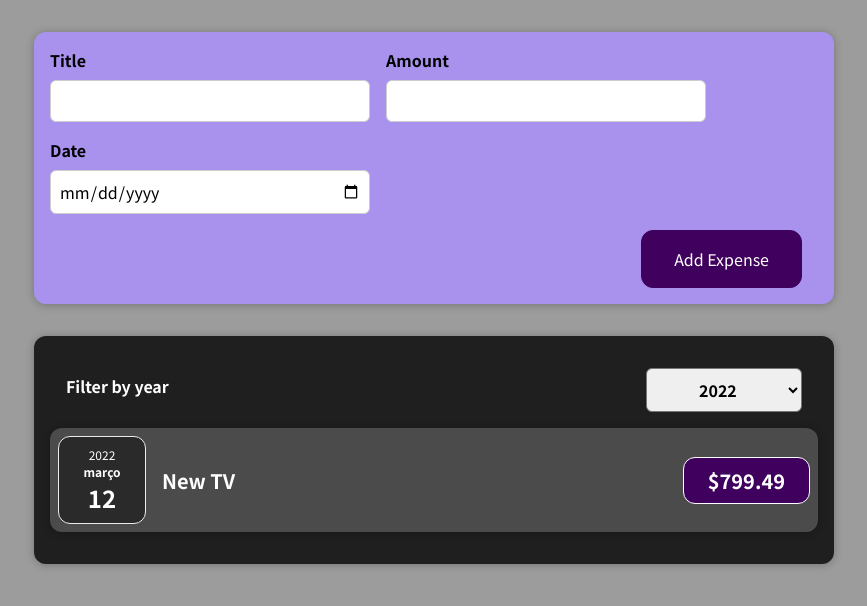
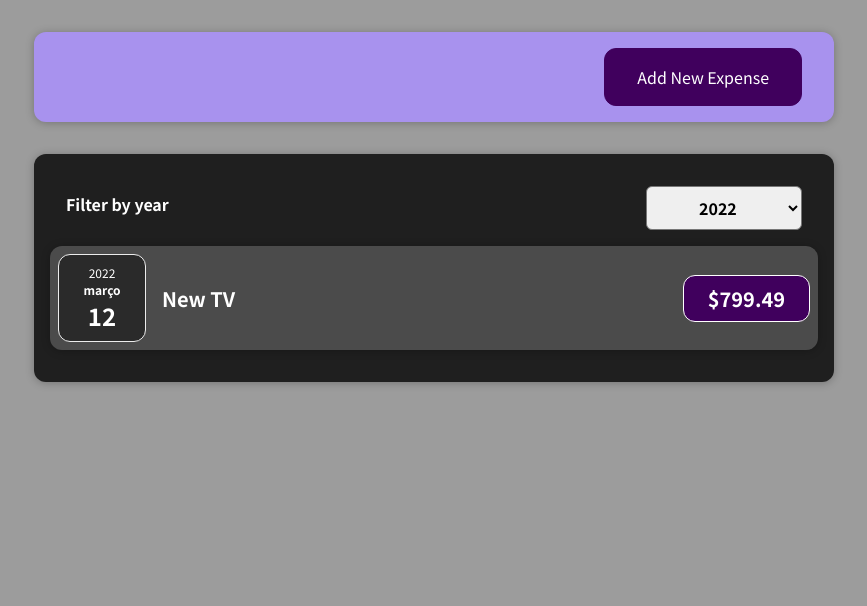
Before and after one commit to rdaraujo/react-max-udemy, a React (Create React App) app: page / in a window 1280 px wide. Shown: the top 606 px of the page, without its empty margins (206-1073 px from the left). Built offline with nearby package versions, Linux system fonts and the light colour scheme.

Commit message:
Add conditional to expenses

```diff
--- a/src/components/expense/ExpenseItem.js
+++ b/src/components/expense/ExpenseItem.js
@@ -5,6 +5,7 @@
 
 const ExpenseItem = (props) => {
   return (
+    <li>
       <Card className="expense-item">
         <div>
           <ExpenseDate date={props.date} />
@@ -14,6 +15,7 @@
           <div className="expense-item__price">${props.amount}</div>
         </div>
       </Card>
+    </li>
   );
 };
 
--- a/src/components/expense/Expenses.js
+++ b/src/components/expense/Expenses.js
@@ -1,7 +1,7 @@
 import { useState } from "react";
 
-import ExpenseItem from "./ExpenseItem";
 import ExpenseFilter from "./ExpensesFilter";
+import ExpensesList from "./ExpensesList";
 import Card from "../ui/Card";
 
 import "./Expenses.css";
@@ -15,28 +15,18 @@
     setYearFilter(year);
   };
 
+  const filteredExpenses = props.expenses.filter(
+    (expense) =>
+      yearFilter === "" || expense.date.getFullYear() === Number(yearFilter)
+  );
+
   return (
     <Card className="expenses">
       <ExpenseFilter
         selectedYear={yearFilter}
         onSelectYearFilter={selectYearFilter}
       />
-      {props.expenses
-        .filter(
-          (expense) =>
-            yearFilter === "" ||
-            expense.date.getFullYear() === Number(yearFilter)
-        )
-        .map((expense) => {
-          return (
-            <ExpenseItem
-              key={expense.id}
-              title={expense.title}
-              date={expense.date}
-              amount={expense.amount}
-            />
-          );
-        })}
+      <ExpensesList items={filteredExpenses} />
     </Card>
   );
 };
--- /dev/null
+++ b/src/components/expense/ExpensesList.css
@@ -0,0 +1,9 @@
+.expenses-list {
+  list-style: none;
+  padding: 0;
+}
+
+.expenses-list__fallback {
+  color: white;
+  text-align: center;
+}
--- /dev/null
+++ b/src/components/expense/ExpensesList.js
@@ -0,0 +1,24 @@
+import ExpenseItem from "./ExpenseItem";
+
+import "./ExpensesList.css";
+
+const ExpensesList = (props) => {
+  if (props.items.length === 0) {
+    return (<h2 className="expenses-list__fallback">No expenses found in this year.</h2>);
+  }
+
+  return (
+    <ul className="expenses-list">
+      {props.items.map((expense) => (
+        <ExpenseItem
+          key={expense.id}
+          title={expense.title}
+          date={expense.date}
+          amount={expense.amount}
+        />
+      ))}
+    </ul>
+  );
+};
+
+export default ExpensesList;
--- a/src/components/expense/new/ExpenseForm.js
+++ b/src/components/expense/new/ExpenseForm.js
@@ -5,6 +5,7 @@
   const [enteredTitle, setEnteredTitle] = useState("");
   const [enteredAmount, setEnteredAmount] = useState("");
   const [enteredDate, setEnteredDate] = useState("");
+  const [addingNew, setAddingNew] = useState(false);
 
   const titleChangeHandler = (event) => {
     setEnteredTitle(event.target.value);
@@ -32,7 +33,20 @@
     setEnteredTitle("");
     setEnteredAmount("");
     setEnteredDate("");
+    hideFields();
   };
+
+  const hideFields = () => {
+    setAddingNew(false);
+  }
+
+  if (!addingNew) {
+    return (
+      <div className="new-expense__actions">
+        <button type="submit" onClick={setAddingNew}>Add New Expense</button>
+      </div>
+    );
+  }
 
   return (
     <form onSubmit={submitHandler}>
@@ -68,6 +82,7 @@
       </div>
       <div className="new-expense__actions">
         <button type="submit">Add Expense</button>
+        <button type="submit" onClick={hideFields}>Cancel</button>
       </div>
     </form>
   );
```
Lines whose indentation alone changed are shown as unchanged.
